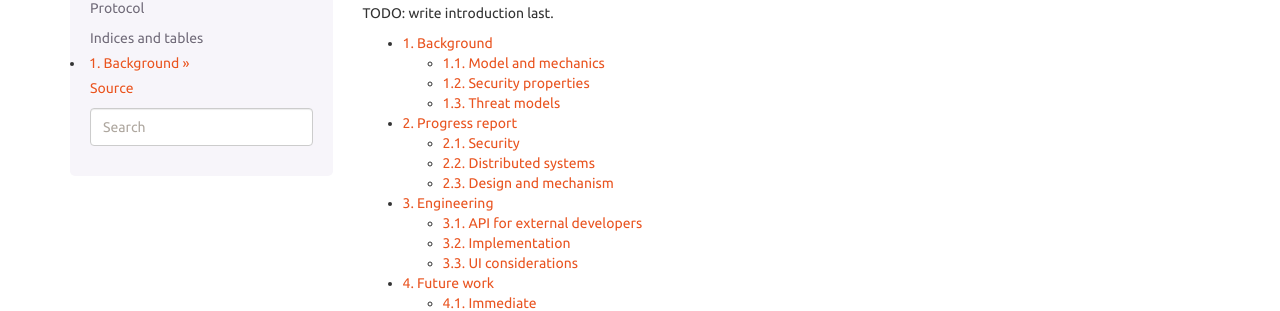
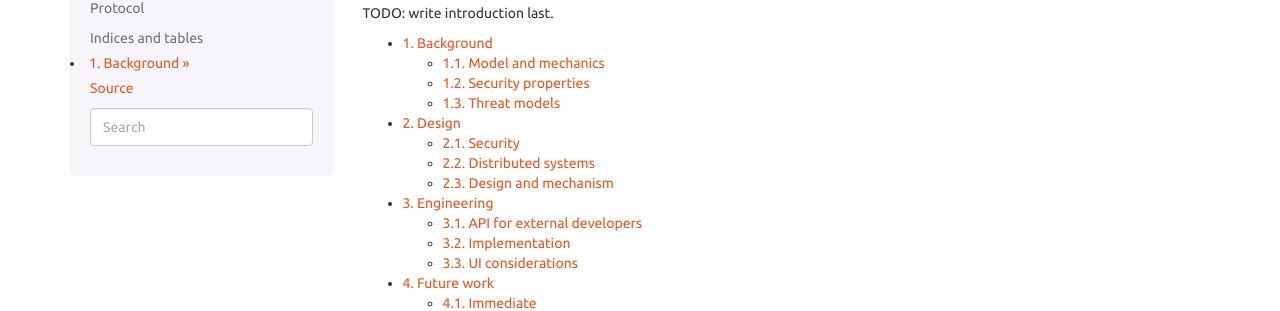
Before and after one commit to meganz/mpenc_doc, a Sphinx documentation site: the page built from source/index.rst, in a window 1280 px wide. Shown: the part 127-438 px from the top of the page. Built offline with Sphinx 7.4.7, drawn with Linux system fonts in a browser that asks for light colours.

Commit message:
rename "progress" chapter to "design"

```diff
--- a/source/progress.rst
+++ b/source/design.rst
@@ -1,6 +1,6 @@
-===============
-Progress report
-===============
+======
+Design
+======
 
 Security
 ========
--- a/source/index.rst
+++ b/source/index.rst
@@ -8,7 +8,7 @@ TODO: write introduction last.
    :numbered:
 
    background
-   progress
+   design
    engineering
    future-work
 
```
